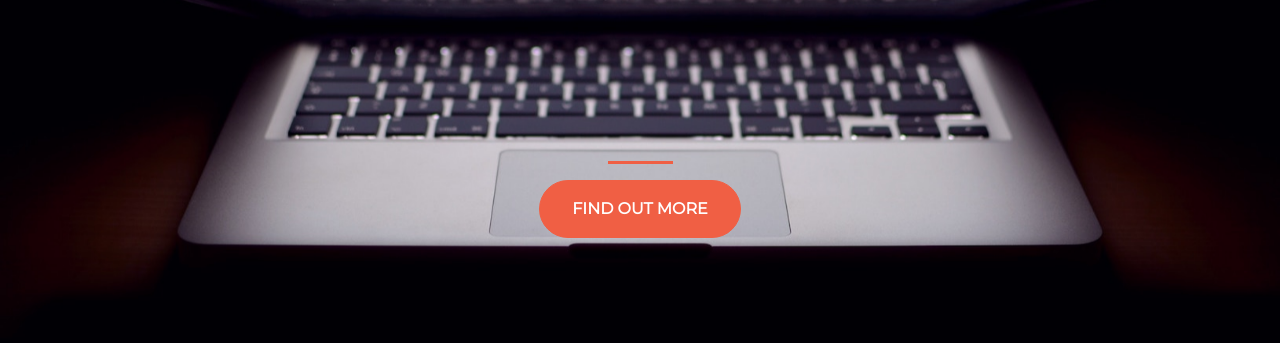
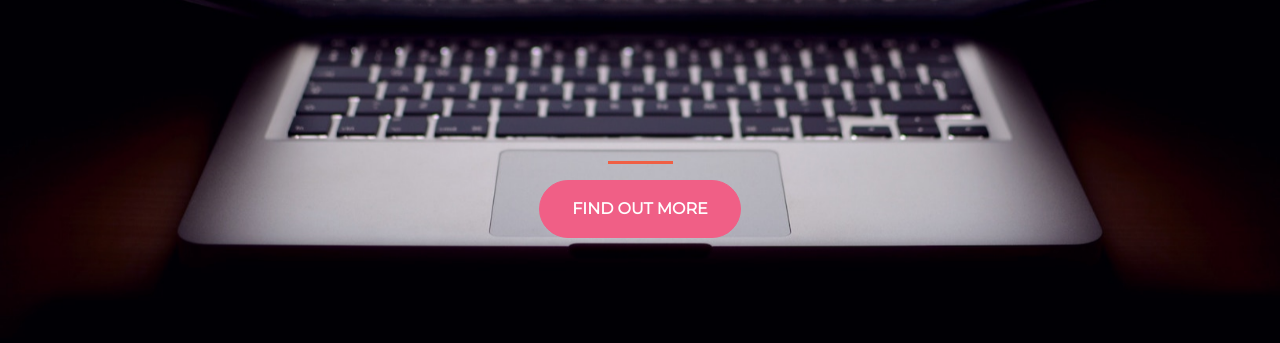
Before and after one commit to MikeDev123/startup-of-the-year, a plain HTML site: page index.html in a window 1280 px wide. Shown: the part 321-664 px from the top of the page. Drawn offline with nearby package versions, Linux system fonts and the light colour scheme.

Commit message:
Change button background-color

```diff
--- a/style.css
+++ b/style.css
@@ -30,8 +30,8 @@ hr{
 }
 
 .btn-primary{
-	background-color: #F05F44;
-	border-color: #F05F44;
+	background-color: #F05F86;
+	border-color: #F05F86;
 }
 
 .btn-primary:hover{
```
